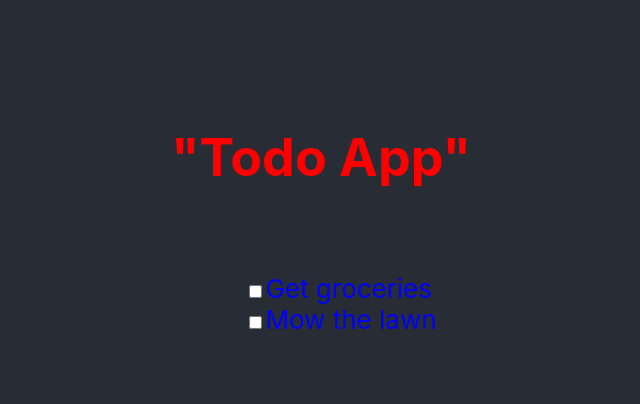
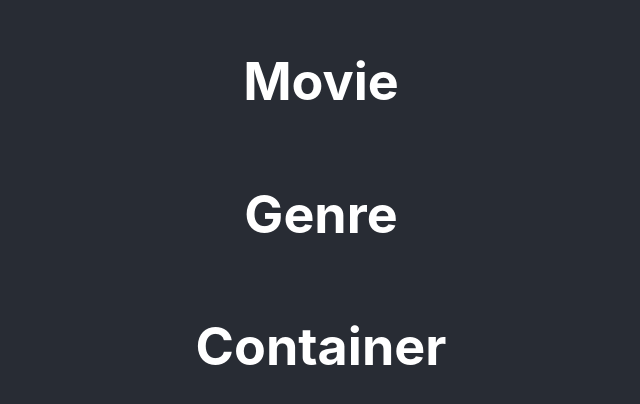
Before and after one commit to fsaberex/my-first-app, a React (Create React App) app: page / in a window 1280 px wide. Shown: the part 186-590 px from the top of the page, without its empty margins (319-959 px from the left). Built offline with nearby package versions, Linux system fonts and the light colour scheme.

Commit message:
first commit

```diff
--- a/src/App.js
+++ b/src/App.js
@@ -1,10 +1,14 @@
 import './App.css';
-import MyComponent from './components/MyComponent';
+import Movie from './components/Movie';
+import Genre from './components/Genre';
+import Container from './components/Container';
 
 function App() {
   return (
     <div className="App-header">
-      <MyComponent></MyComponent>
+      <Movie></Movie>
+      <Genre></Genre>
+      <Container></Container>
     </div>
   );
 }
--- /dev/null
+++ b/src/components/Container.js
@@ -0,0 +1,10 @@
+
+function Container() {
+  return (
+    <>
+      <h1>Container</h1>
+    </>
+  )
+}
+
+export default Container
--- /dev/null
+++ b/src/components/Genre.js
@@ -0,0 +1,10 @@
+
+function Genre() {
+  return (
+    <>
+      <h1>Genre</h1>
+    </>
+  )
+}
+
+export default Genre
--- /dev/null
+++ b/src/components/Movie.js
@@ -0,0 +1,10 @@
+
+function Movie() {
+  return (
+    <>
+      <h1>Movie</h1>
+    </>
+  )
+}
+
+export default Movie
--- a/src/components/MyComponent.js
+++ /dev/null
@@ -1,15 +0,0 @@
-import styles from './MyComponent.module.css'
-
-function MyComponent() {
-  return (
-    <>
-      <h1 className={styles.heading}>"Todo App"</h1>
-      <ul className={styles.ul}>
-        <li className={styles.bodyText}><input type="checkbox"/>Get groceries</li>
-        <li className={styles.bodyText}><input type="checkbox"/>Mow the lawn</li>
-      </ul>
-    </>
-  )
-}
-
-export default MyComponent
```
